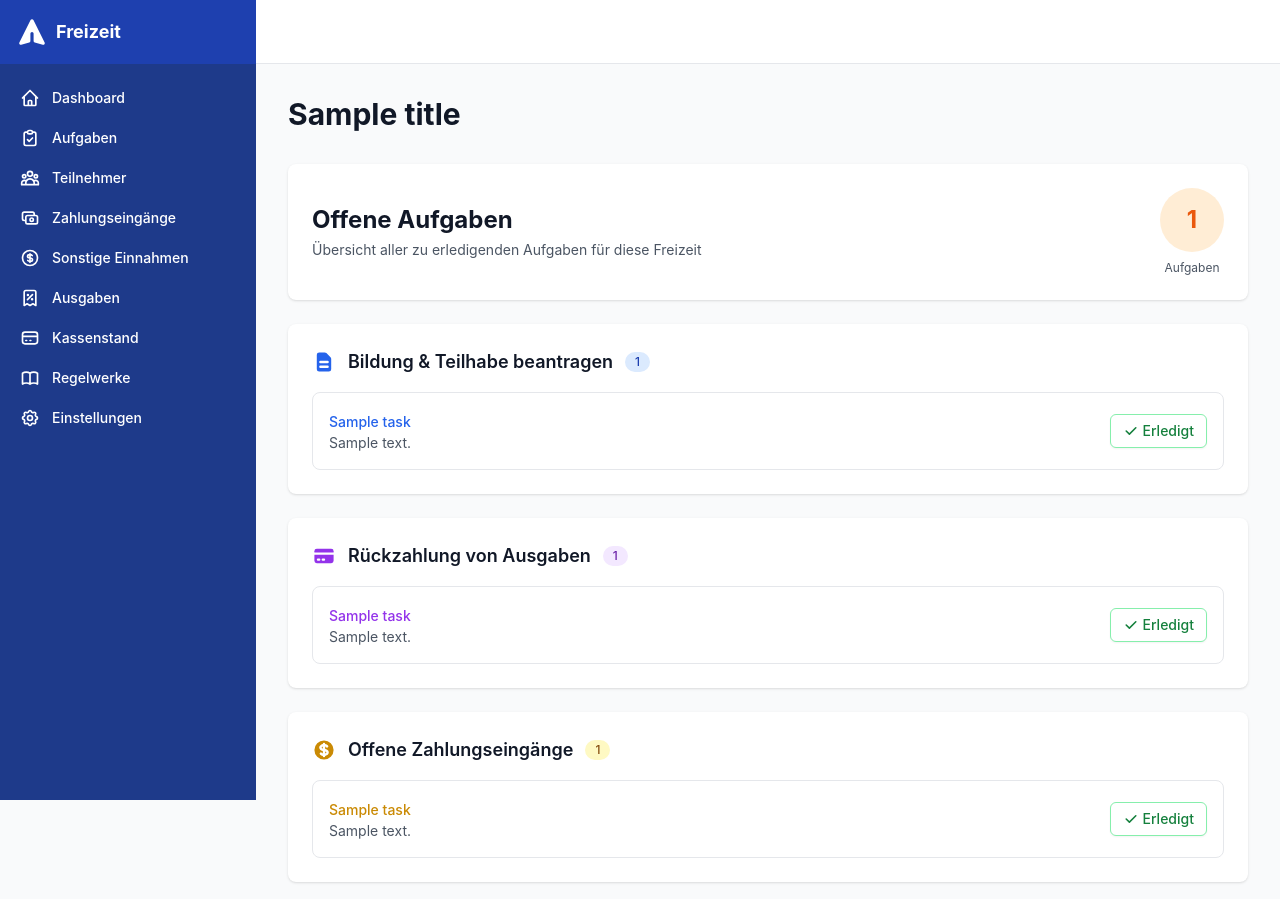
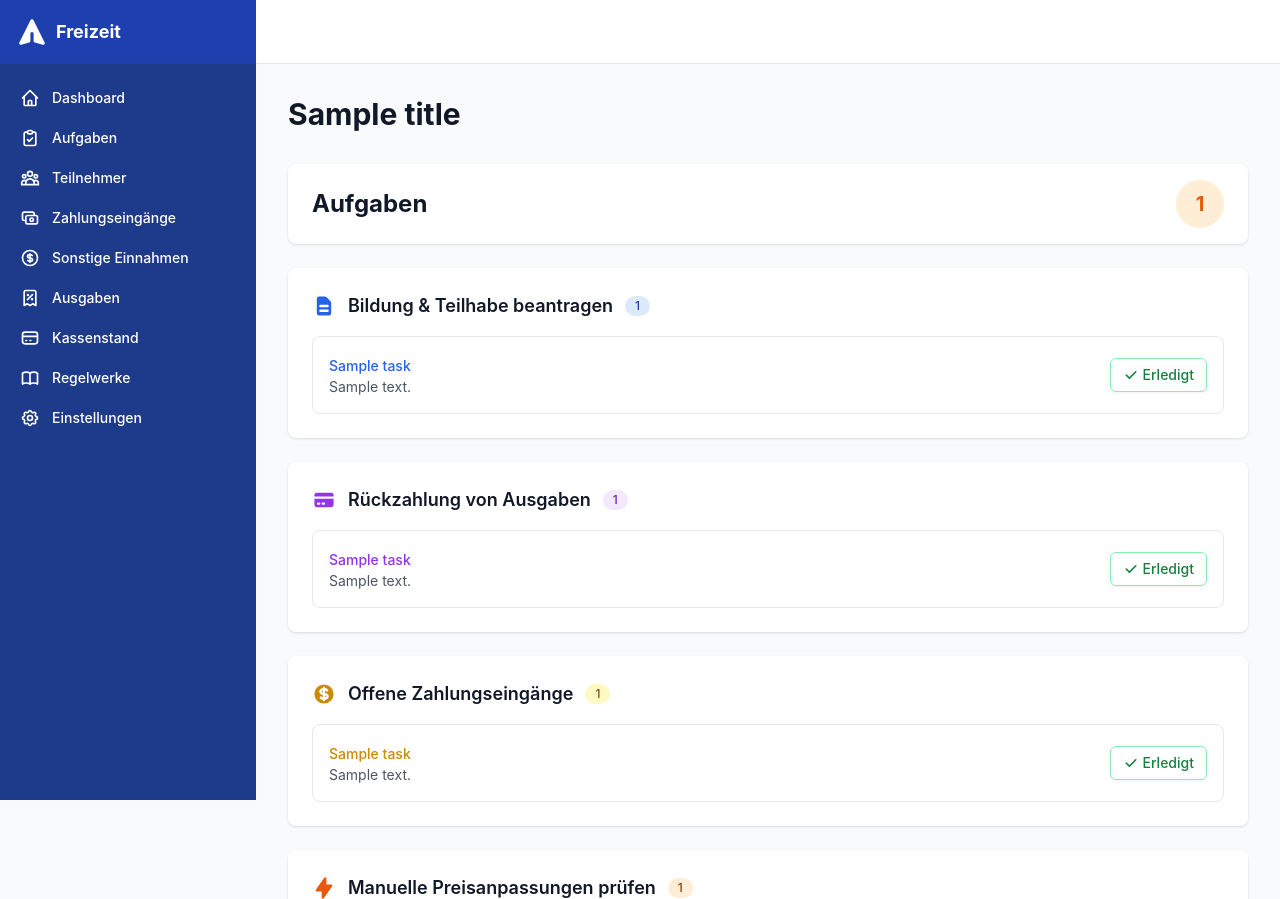
Before and after one commit to ptC7H12/MGBFreizeitplaner, a Python web app: template app/templates/tasks/list.html in a window 1280 px wide. Shown: the top 899 px of the page. Run offline with Jinja, Linux system fonts and the light colour scheme; the template is opened without the code that fills it: most values are stand-ins (such as "Sample title", 1, 10 or a date in 2020); some libraries are stand-ins or nearby versions.

Commit message:
UI: Menüs vereinheitlicht - Überschriften und Icons konsistent gemacht
TODO #1: Menüs anpassen

Änderungen:
- Ausgaben: Hauptüberschrift entfernt, Border entfernt, Button neben "Ausgaben"
- Aufgaben: Header kompakter, Border entfernt
- Teilnehmer: Border entfernt, Button "Neue Familie" blau statt grün
- Zahlungen: Button in Zeile mit Überschrift, Border entfernt
- Regelwerke: Border entfernt
- Einstellungen: Border entfernt

Icons vereinheitlicht:
- Plus-Icon für alle "Neu/Hinzufügen" Buttons (path rule mit M10 3a1...)
- Download/Upload Icons bleiben spezifisch
- Einheitliches Design in allen Menüs

```diff
--- a/app/templates/rulesets/list.html
+++ b/app/templates/rulesets/list.html
@@ -2,7 +2,7 @@
 
 {% block content %}
 <div class="bg-white shadow rounded-lg">
-    <div class="px-6 py-4 border-b border-gray-200 flex justify-between items-center">
+    <div class="px-6 py-4 flex justify-between items-center">
         <h2 class="text-2xl font-bold text-gray-900">Regelwerke</h2>
         <a href="/rulesets/import" class="inline-flex items-center px-4 py-2 border border-transparent text-sm font-medium rounded-md text-white bg-purple-600 hover:bg-purple-700 transition">
             <svg class="h-5 w-5 mr-2" fill="currentColor" viewBox="0 0 20 20">
--- a/app/templates/settings/view.html
+++ b/app/templates/settings/view.html
@@ -2,7 +2,7 @@
 
 {% block content %}
 <div class="bg-white shadow rounded-lg">
-    <div class="px-6 py-4 border-b border-gray-200">
+    <div class="px-6 py-4">
         <h2 class="text-2xl font-bold text-gray-900">Einstellungen</h2>
     </div>
 
--- a/app/templates/tasks/list.html
+++ b/app/templates/tasks/list.html
@@ -2,20 +2,14 @@
 
 {% block content %}
 <!-- Header mit Gesamt-Anzahl -->
-<div class="mb-6">
-    <div class="bg-white shadow rounded-lg p-6">
-        <div class="flex items-center justify-between">
-            <div>
-                <h1 class="text-2xl font-bold text-gray-900">Offene Aufgaben</h1>
-                <p class="mt-1 text-sm text-gray-600">Übersicht aller zu erledigenden Aufgaben für diese Freizeit</p>
-            </div>
-            <div class="text-center">
-                <div class="inline-flex items-center justify-center w-16 h-16 rounded-full {% if total_tasks > 0 %}bg-orange-100{% else %}bg-green-100{% endif %}">
-                    <span class="text-2xl font-bold {% if total_tasks > 0 %}text-orange-600{% else %}text-green-600{% endif %}">
-                        {{ total_tasks }}
-                    </span>
-                </div>
-                <p class="mt-2 text-xs text-gray-600">Aufgaben</p>
+<div class="mb-6 bg-white shadow rounded-lg">
+    <div class="px-6 py-4 flex items-center justify-between">
+        <h1 class="text-2xl font-bold text-gray-900">Aufgaben</h1>
+        <div class="text-center">
+            <div class="inline-flex items-center justify-center w-12 h-12 rounded-full {% if total_tasks > 0 %}bg-orange-100{% else %}bg-green-100{% endif %}">
+                <span class="text-xl font-bold {% if total_tasks > 0 %}text-orange-600{% else %}text-green-600{% endif %}">
+                    {{ total_tasks }}
+                </span>
             </div>
         </div>
     </div>
```
Also changed, not shown: app/templates/expenses/list.html (+9 -18 lines), app/templates/participants/list.html (+6 -3 lines), app/templates/payments/list.html (+9 -12 lines).
